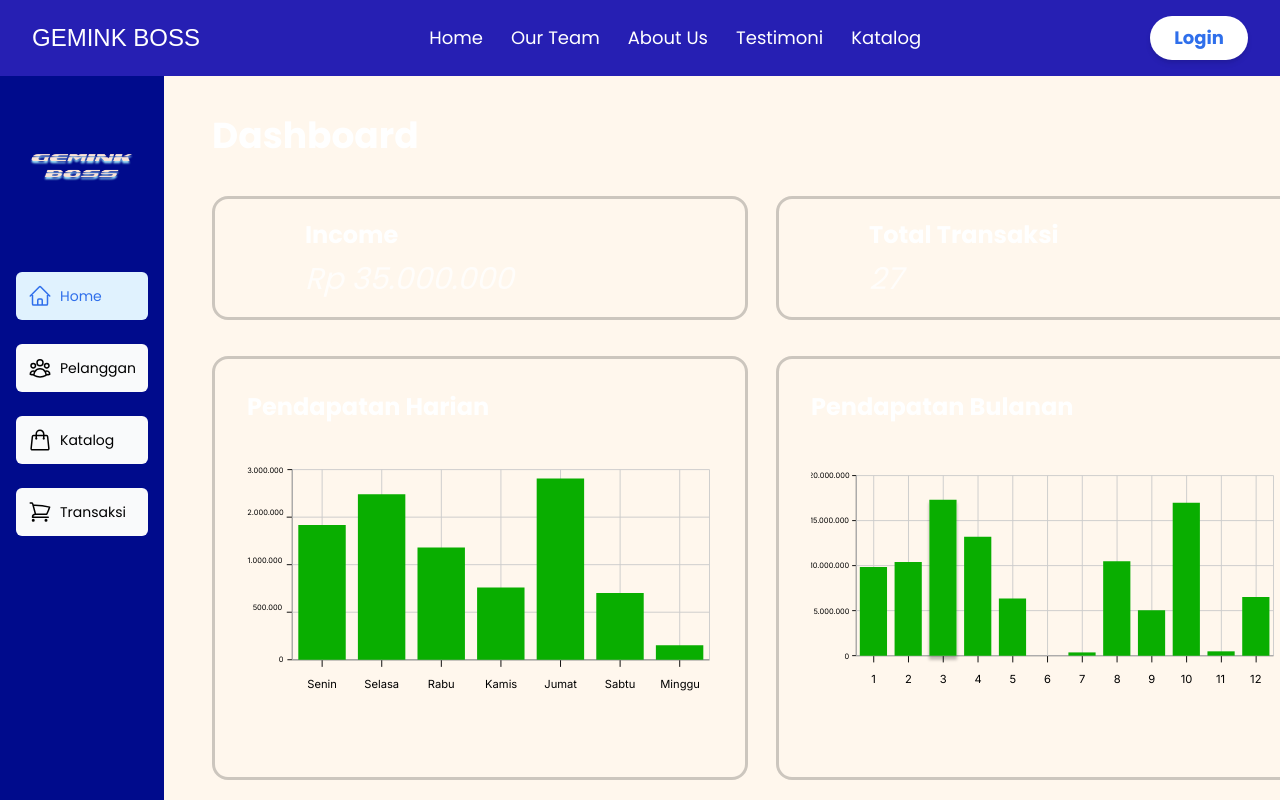
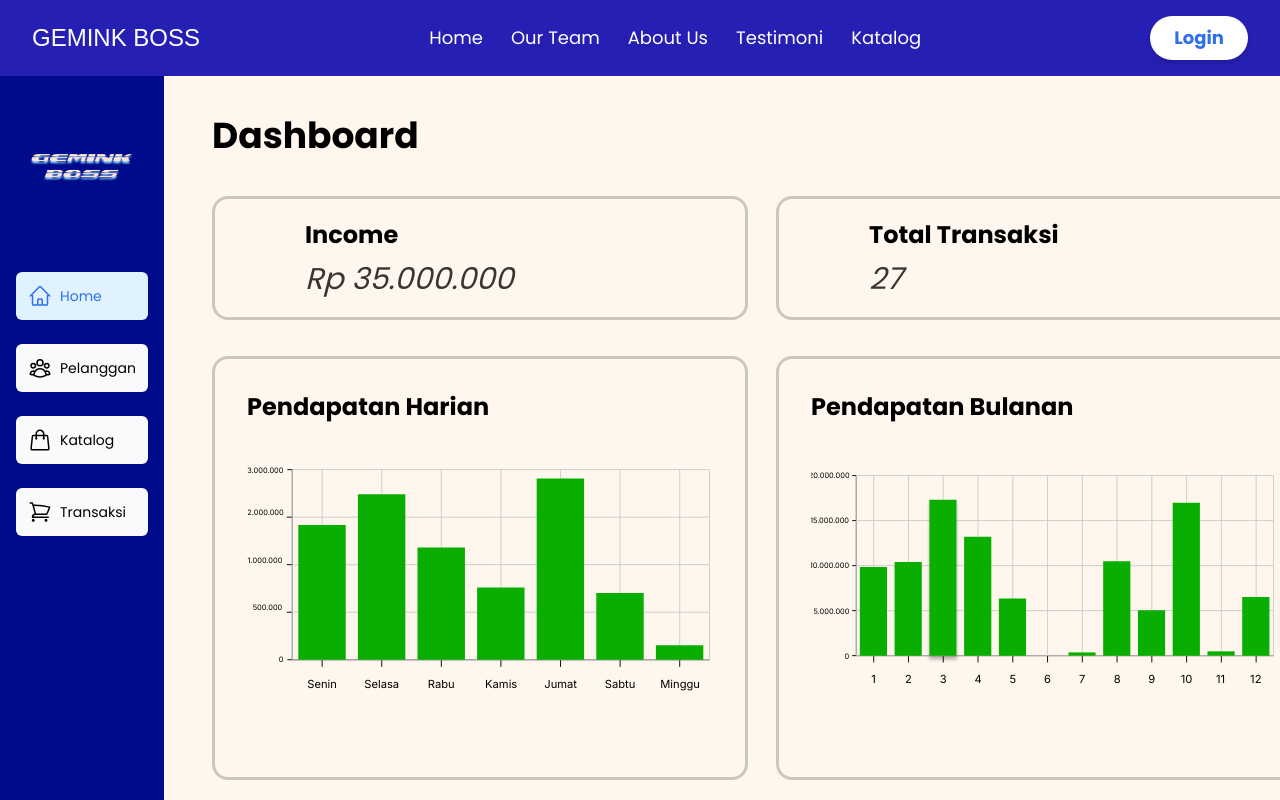
Before and after one commit to brumziee/SIWEB_GEMINK_BOSS, a Next.js app: page /adminpage in a window 1280 px wide. Shown: the top 800 px of the page. Built offline with nearby package versions, Linux system fonts and the light colour scheme; a web font is replaced by a local one.

Commit message:
Update page.tsx

```diff
--- a/app/adminpage/page.tsx
+++ b/app/adminpage/page.tsx
@@ -8,18 +8,20 @@ import { PopularProducts } from './popularproducts';
 export default function DashboardPage() {
   return (
     <>
-      <h1 className="mb-10 text-4xl font-bold max-sm:mb-5 max-sm:text-2xl">
+      <h1 className="mb-10 text-4xl font-bold max-sm:mb-5 max-sm:text-2xl text-black">
         Dashboard
       </h1>
-      <div className="flex gap-7 mb-9 max-md:flex-col max-md:gap-5">
+      <div className="flex gap-7 mb-9 max-md:flex-col max-md:gap-5 text-black">
         <StatsCard icon="ti-plus" title="Income" value="Rp 35.000.000" />
         <StatsCard icon="ti-shopping-cart" title="Total Transaksi" value="27" />
       </div>
-      <div className="flex gap-7 mb-9 max-md:flex-col max-md:gap-5">
+      <div className="flex gap-7 mb-9 max-md:flex-col max-md:gap-5 text-black">
         <DailyChart />
         <MonthlyChart />
       </div>
+      <div className="w-full text-black">
       <PopularProducts />
+      </div>
     </>
   );
 }
```
